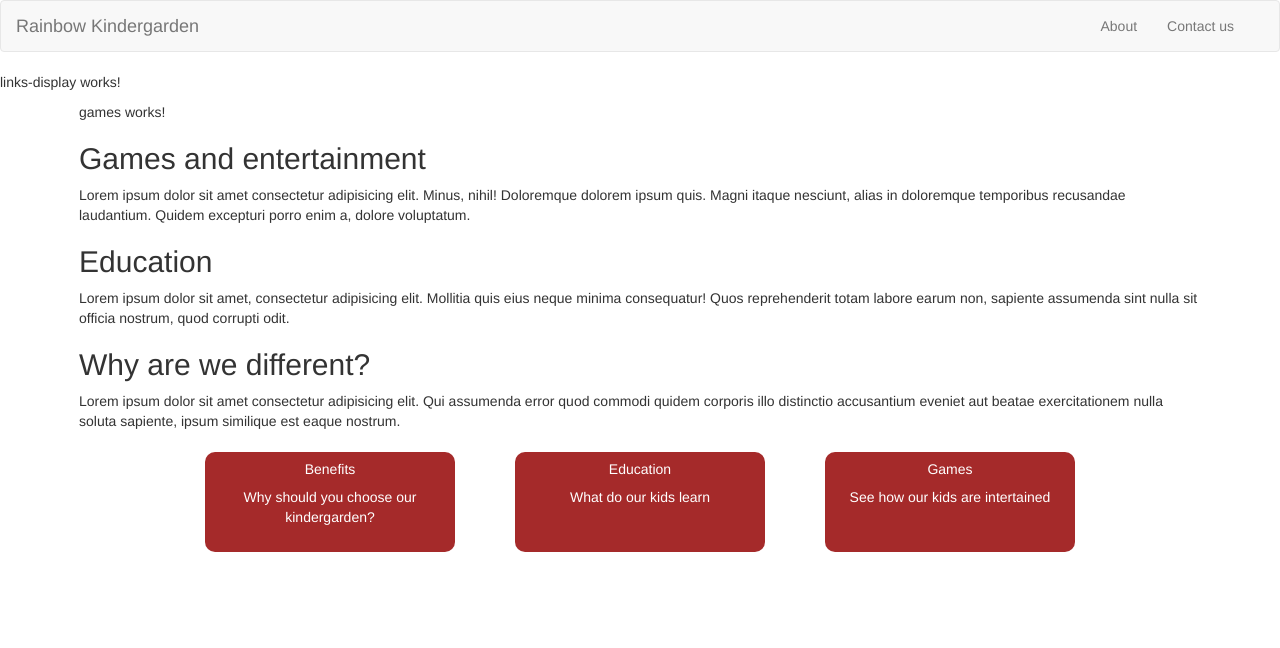
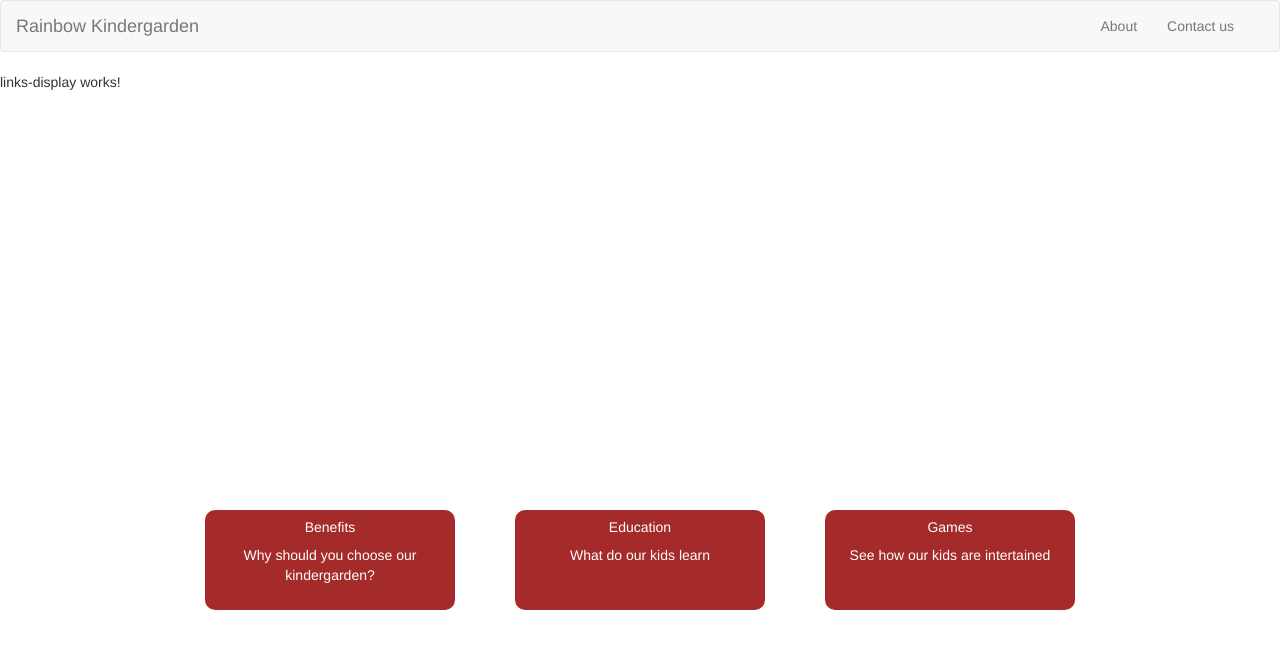
Before and after one commit to vormc2005/Rainbow_kindergarden, an Angular app: page / in a window 1280 px wide. Shown: the top 648 px of the page. Built offline with nearby package versions, Linux system fonts and the light colour scheme.

Commit message:
Databinding works

```diff
--- a/src/app/app.component.html
+++ b/src/app/app.component.html
@@ -1,3 +1,6 @@
 <app-header></app-header>
-<app-links-display></app-links-display>
-<app-buttons></app-buttons>
+<app-links-display
+
+[infoToDisplay]= "buttonTypePressed"></app-links-display>
+<app-buttons
+(optionClicked)="typeToPass($event)"></app-buttons>
--- a/src/app/app.component.ts
+++ b/src/app/app.component.ts
@@ -1,4 +1,5 @@
 import { Component } from '@angular/core';
+
 
 @Component({
   selector: 'app-root',
@@ -7,4 +8,16 @@ import { Component } from '@angular/core';
 })
 export class AppComponent {
   title = 'Rainbow';
+  buttonTypePressed = ""
+
+
+//  @Output() dataToLinksDisplay = new EventEmitter <string>()
+
+
+  typeToPass(data){
+  // console.log(data)
+  // this.dataToLinksDisplay.emit(data)
+  this.buttonTypePressed =data
+  console.log(this.buttonTypePressed)
+  }
 }
--- a/src/app/buttons/buttons.component.css
+++ b/src/app/buttons/buttons.component.css
@@ -17,6 +17,7 @@
    left:50%;
    transform:translate(-50%, -50%);
    text-align: center;
+   top:70%
 
 }
 .descriptionLinks{
--- a/src/app/buttons/buttons.component.ts
+++ b/src/app/buttons/buttons.component.ts
@@ -1,4 +1,4 @@
-import { Component, OnInit } from '@angular/core';
+import { Component, OnInit, EventEmitter, Output } from '@angular/core';
 import { Button } from './buttons.model';
 
 @Component({
@@ -7,6 +7,10 @@ import { Button } from './buttons.model';
   styleUrls: ['./buttons.component.css']
 })
 export class ButtonsComponent implements OnInit {
+
+@Output() optionClicked = new EventEmitter <string>()
+
+
   buttons: Button[] = [
     new Button('Benefits', 'Why should you choose our kindergarden?'),
     new Button('Education', 'What do our kids learn'),
@@ -16,7 +20,10 @@ export class ButtonsComponent implements OnInit {
 
   ngOnInit(): void {
   }
-onClick(buttonClicked){
-  console.log(buttonClicked)
+onClick(buttonClicked: string){
+  // console.log(buttonClicked)
+// this.clickedOption = buttonClicked
+// console.log(this.clickedOption)
+this.optionClicked.emit(buttonClicked)
 }
 }
--- a/src/app/links-display/links-display.component.html
+++ b/src/app/links-display/links-display.component.html
@@ -1,7 +1,7 @@
 <p>links-display works!</p>
 
 <div class="container displaydata">
-<app-games></app-games>
-<app-education></app-education>
-<app-benefits></app-benefits>
+<app-games *ngIf ="infoToDisplay === 'Games'"></app-games>
+<app-education *ngIf ="infoToDisplay === 'Education'"></app-education>
+<app-benefits *ngIf ="infoToDisplay === 'Benefits'"></app-benefits>
 </div>
--- a/src/app/links-display/links-display.component.ts
+++ b/src/app/links-display/links-display.component.ts
@@ -1,4 +1,4 @@
-import { Component, OnInit } from '@angular/core';
+import { Component, OnInit, Input } from '@angular/core';
 
 @Component({
   selector: 'app-links-display',
@@ -6,6 +6,7 @@ import { Component, OnInit } from '@angular/core';
   styleUrls: ['./links-display.component.css']
 })
 export class LinksDisplayComponent implements OnInit {
+@Input() infoToDisplay: string = ""
 
   constructor() { }
 
```
